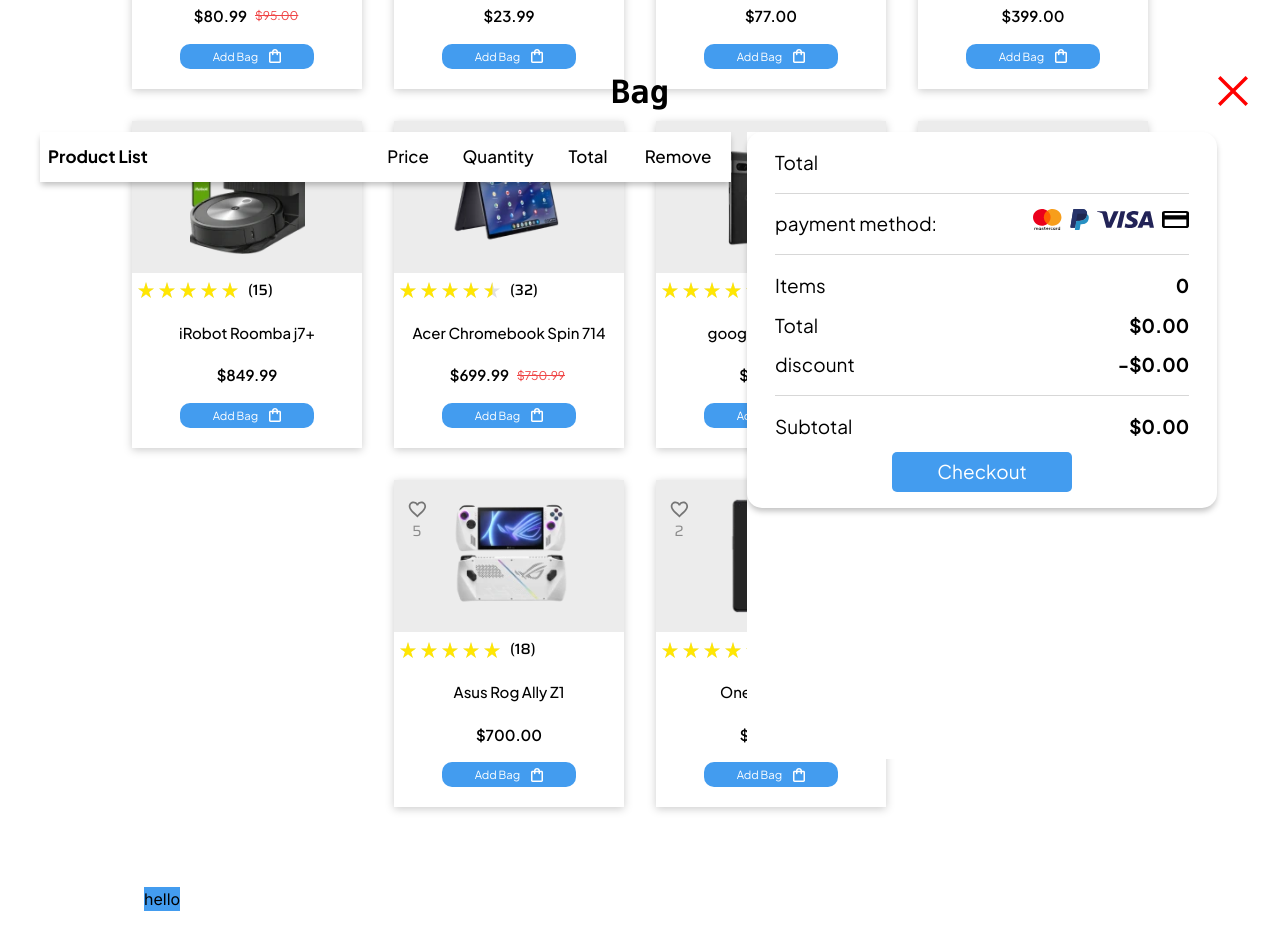
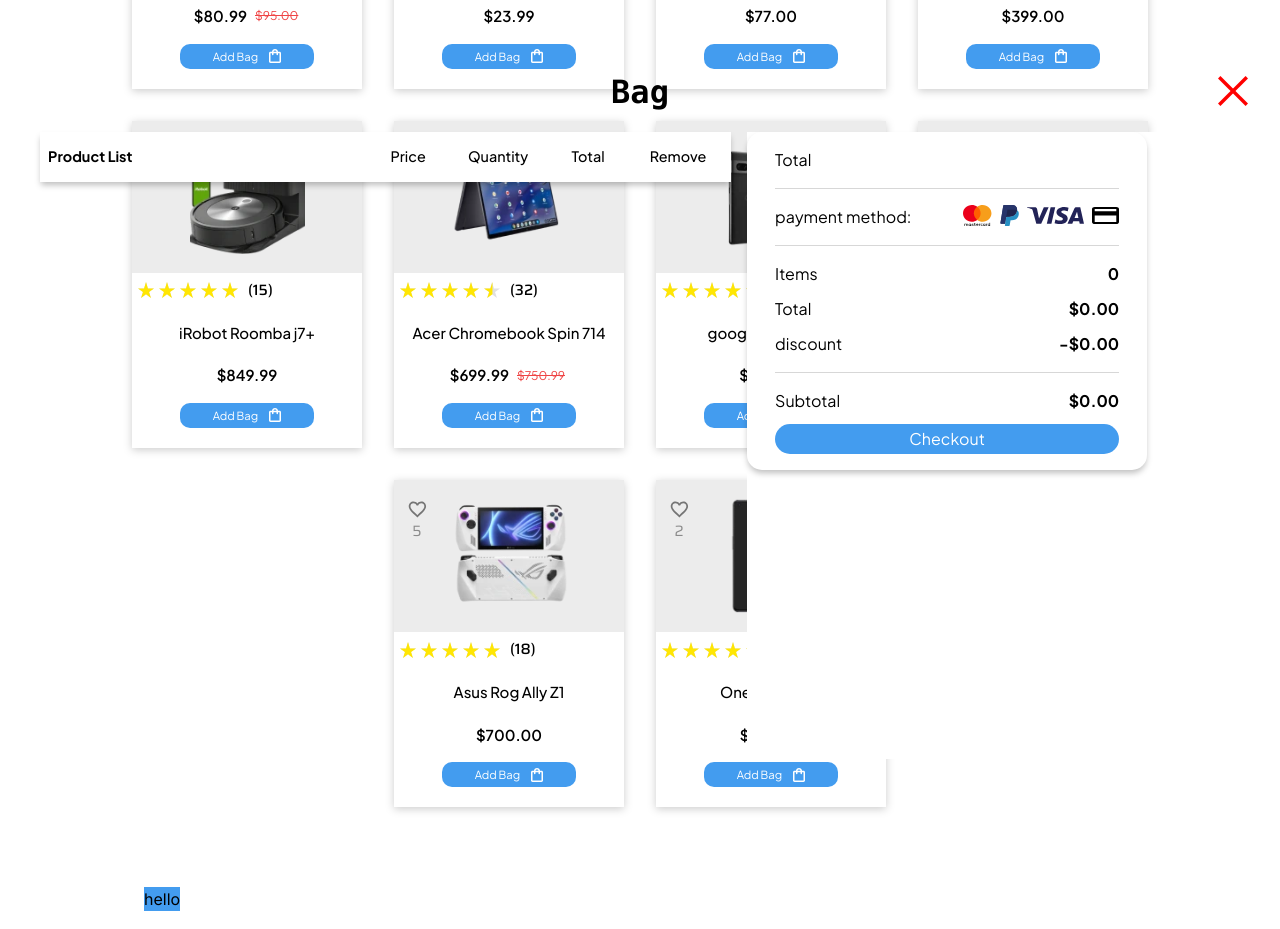
Before and after one commit to MuhIsmailMks/gadget-zone, a Next.js app: page /products in a window 1280 px wide. Shown: the part 820-1749 px from the top of the page. Built offline with nearby package versions, Linux system fonts and the light colour scheme; a web font is replaced by a local one.

Commit message:
update css

```diff
--- a/src/app/styles.js
+++ b/src/app/styles.js
@@ -8,8 +8,8 @@
     flexDirection: 'flex flex-col items-start',
 }
 
-export const styles = {
-    paddingY:''
+export const textStyles = {
+    text :'s'
 }
 
 export const dimension = {
--- a/src/app/styles/bagContainerStyles.js
+++ b/src/app/styles/bagContainerStyles.js
@@ -9,7 +9,7 @@
     aboutbagProduct:{
         property:'relative flex  justify-center gap-[1rem] mobile:h-[96%] ',
         bagProductList:'flex items-center justify-between w-full relative  ',
-        text:' font-plusJakartaSans font-[500] text-[1.063rem] phone-mtablet:text-[1rem] phone:text-[.7rem]',
+        text:' font-plusJakartaSans font-[500] text-[.9rem] phone-mtablet:text-[1rem] phone:text-[.7rem]',
     },
 
     productList:{
@@ -25,11 +25,11 @@
 
     priceContainer:{
         containerPriceProduct:'relative bg-[white] w-[40%]  mobile:absolute mobile:left-0 mobile:bottom-[0%] mobile:w-full mobile:w-[100%]',
-        size:'w-[470px] h-[auto] xl-tablet:w-[100%] mobile:w-[100%]',
+        size:'w-[400px] h-[auto] xl-tablet:w-[100%] mobile:w-[100%]',
         iconPay:"h-[21px] s-tablet:h-[17px] phone:h-[14px]",
         property:" z-[999] shadow-shopBagComponentsShadow rounded-[15px] gap-[.7rem] px-[1.75rem] py-[1rem] ",
-        checkButton:'bg-[#439CEF] text-[white] w-[180px] h-[40px] rounded-[5px] mx-auto phone-mtablet:w-full phone-mtablet:h-[30px]',
-        text:'text-[1.188rem]  text-black s-tablet:text-[1rem] phone:text-[.8rem]'
+        checkButton:'bg-[#439CEF] text-[white] w-[100%] h-[30px] rounded-[25px]   phone-mtablet:h-[20px]',
+        text:'text-[1rem]  text-black s-tablet:text-[1rem] phone:text-[.8rem]'
     }
 
 }
--- a/tailwind.config.js
+++ b/tailwind.config.js
@@ -40,8 +40,6 @@
         'max-LTablet': { 'min': '600px',  'max': '800px' },
         'phone-tablet': { 'max': '710px' },
 
-        // height breakpoints
-        'x-height-phone': { 'min': '500px', 'height': '800px' },
       },
 
       // colors
```
Also changed, not shown: src/app/GlobalRedux/Features/favoriteActions.ts (deleted).
